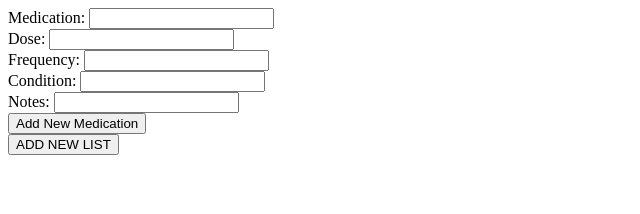
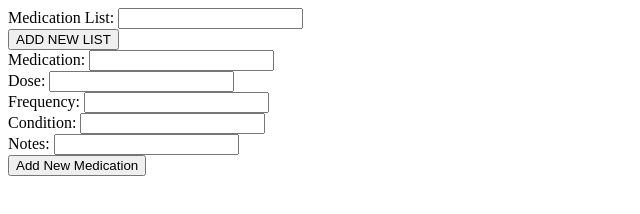
Before and after one commit to ladylang/personal_medication_list, a website: page dist/index.html in a window 1280 px wide. Shown: the whole page, without its empty margins (0-640 px from the left). Drawn offline with Linux system fonts and the light colour scheme.

Commit message:
changed submit buttons
Changed submit buttons from input type to buttons for more flexibility in  future
implimentation needs.

```diff
--- a/dist/index.html
+++ b/dist/index.html
@@ -6,6 +6,13 @@
     <body>
         <div id="mainContent">
             <div id="formDiv">
+                <form id="addMedListForm">
+                    <label for="list">Medication List:</label>
+                    <input type="text" id="medListName" name="medListName"><br>
+
+                    <button type="button" id="addNewListBtn">ADD NEW LIST</button><br>
+                </form>
+
                 <form id="addMedForm">
                     <label for="medication">Medication:</label>
                     <input type="text" id="medication" name="medication"><br>
@@ -22,10 +29,9 @@
                     <label for="notes">Notes:</label>
                     <input type="text" id="notes" name="notes"><br>
 
-                    <input type="button" id="addNewMedBtn" value="Add New Medication"><br>
+                    <button type="button" id="addNewMedBtn">Add New Medication</button><br>
                 </form>
 
-                <button id="addNewListBtn">ADD NEW LIST</button>
             </div>
             <div id="displayMedList">
 
--- a/dist/main.js
+++ b/dist/main.js
@@ -1 +1 @@
-(()=>{"use strict";const e=[{name:"Multivitamin",dose:"1 tablet",frequency:"once daily",condition:"supplement",notes:"Are you taking one?"}];class t{constructor(e,t,n,o,d){this.name=e,this.dose=t,this.frequency=n,this.condition=o,this.notes=d}}document.getElementById("addNewMedBtn").addEventListener("click",(function(){let n=document.getElementById("medication").value,o=document.getElementById("dose").value,d=document.getElementById("frequency").value,l=document.getElementById("condition").value,c=document.getElementById("notes").value;if(""==n||""==o||""==d)alert("Need more info!");else{let i=new t(n,o,d,l,c);document.getElementById("addMedForm").reset(),e.push(i),console.log(e)}})),console.log("hello user!"),document.getElementById("mainContent"),document.getElementById("displayMedList")})();
+(()=>{"use strict";document.getElementById("addNewListBtn").addEventListener("click",(function(){console.log("list is added")}));const e=[{name:"Multivitamin",dose:"1 tablet",frequency:"once daily",condition:"supplement",notes:"Are you taking one?"}];class t{constructor(e,t,n,d,o){this.name=e,this.dose=t,this.frequency=n,this.condition=d,this.notes=o}}document.getElementById("addNewMedBtn").addEventListener("click",(function(){let n=document.getElementById("medication").value,d=document.getElementById("dose").value,o=document.getElementById("frequency").value,l=document.getElementById("condition").value,i=document.getElementById("notes").value;if(""==n||""==d||""==o)alert("Need more info!");else{let c=new t(n,d,o,l,i);document.getElementById("addMedForm").reset(),e.push(c),console.log(e)}})),console.log("hello user!"),document.getElementById("mainContent"),document.getElementById("displayMedList")})();
```
